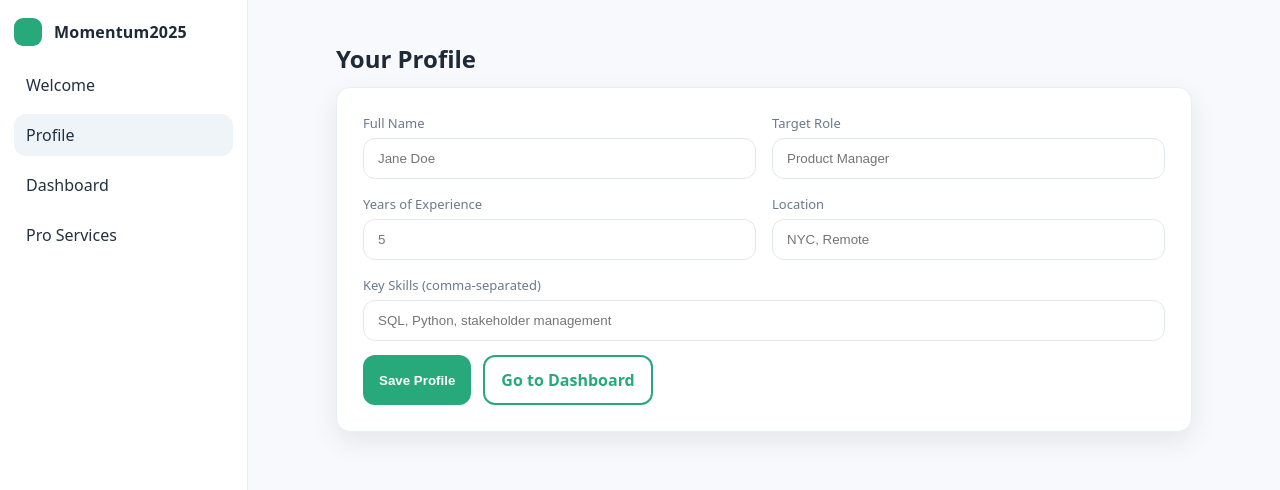
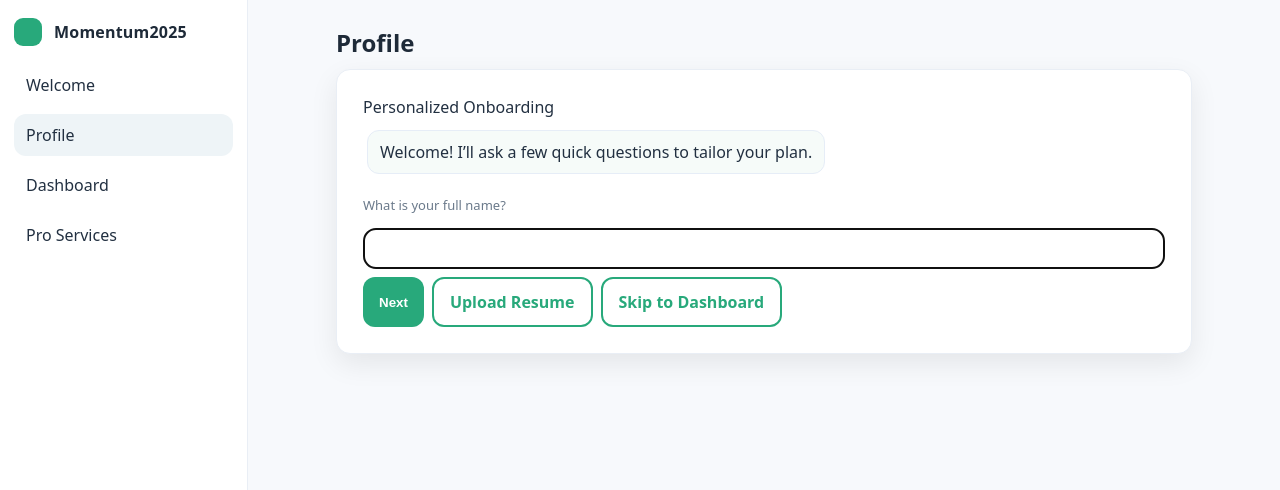
Before and after one commit to AGoff2689/Momentum2025, a Next.js app: page /profile in a window 1280 px wide. Shown: the top 490 px of the page. Built offline with nearby package versions, Linux system fonts and the light colour scheme.

Commit message:
Real AI flow: /api/coach endpoint, global Assistant, new chat-style Profile with plan generation

```diff
--- /dev/null
+++ b/app/api/coach/route.ts
@@ -0,0 +1,29 @@
+import { NextResponse } from "next/server";
+
+export async function POST(req: Request) {
+  try {
+    const { prompt = "", profile } = await req.json();
+
+    // Very small heuristic reply — swap with real LLM later.
+    const base =
+`Based on: "${prompt || "your career profile"}"
+Here’s a 1-week starter plan you can follow:`;
+    const plan = [
+      "Refine resume bullets with measurable outcomes",
+      "Apply to 5 roles aligned to your target",
+      "30 minutes/day interview practice",
+      "Reach out to 3 relevant contacts",
+      "Block 2 hours for a portfolio/example"
+    ];
+
+    const reply =
+`${base}
+• ${plan.join("\n• ")}
+
+Tell me your target role, desired industry, and timeframe to personalize further.`;
+
+    return NextResponse.json({ reply, plan });
+  } catch {
+    return NextResponse.json({ reply: "I couldn’t process that—try again." }, { status: 200 });
+  }
+}
--- a/app/profile/page.tsx
+++ b/app/profile/page.tsx
@@ -1,70 +1,146 @@
 "use client";
-import { useEffect, useState } from "react";
+import { useEffect, useRef, useState } from "react";
 
-type F = { name:string; role:string; exp:string; skills:string; location:string };
+type Q = { id:string, label:string, placeholder?:string };
+const QUESTIONS: Q[] = [
+  { id:"name", label:"What is your full name?" },
+  { id:"role", label:"What role are you targeting?" , placeholder:"e.g., Product Manager" },
+  { id:"industry", label:"Which industries interest you most?" , placeholder:"e.g., Fintech, SaaS" },
+  { id:"timeframe", label:"What is your target timeframe?" , placeholder:"e.g., 8 weeks" },
+  { id:"experience", label:"Years of experience?" , placeholder:"e.g., 5" },
+  { id:"skills", label:"Key skills (comma-separated)?" , placeholder:"SQL, Python, stakeholder mgmt" },
+  { id:"location", label:"Preferred location or remote?" , placeholder:"NYC, Remote" },
+];
 
 export default function ProfilePage(){
-  const [form, setForm] = useState<F>({ name:"", role:"", exp:"", skills:"", location:"" });
+  const [answers, setAnswers] = useState<Record<string,string>>({});
+  const [i, setI] = useState(0);
+  const [input, setInput] = useState("");
+  const [chat, setChat] = useState<{ role:"user"|"assistant", text:string }[]>([]);
+  const [resumeName, setResumeName] = useState<string>("");
+  const box = useRef<HTMLInputElement>(null);
 
-  // Load once on mount (won't steal focus)
-  useEffect(() => {
-    try {
-      setForm({
-        name: localStorage.getItem("m25:name") || "",
-        role: localStorage.getItem("m25:role") || "",
-        exp: localStorage.getItem("m25:exp") || "",
-        skills: localStorage.getItem("m25:skills") || "",
-        location: localStorage.getItem("m25:location") || "",
-      });
-    } catch {}
+  // Load any existing profile
+  useEffect(()=>{
+    try{
+      const saved = localStorage.getItem("m25:profile");
+      if (saved) {
+        const parsed = JSON.parse(saved);
+        setAnswers(parsed);
+      }
+    }catch{}
   }, []);
 
-  const onChange = (k: keyof F) => (e: React.ChangeEvent<HTMLInputElement>) =>
-    setForm(prev => ({ ...prev, [k]: e.target.value }));
+  // Initialize chat
+  useEffect(()=>{
+    if (chat.length===0) {
+      setChat([{ role:"assistant", text:"Welcome! I’ll ask a few quick questions to tailor your plan." }]);
+    }
+  }, [chat.length]);
 
-  const save = () => {
-    try {
-      localStorage.setItem("m25:name", form.name);
-      localStorage.setItem("m25:role", form.role);
-      localStorage.setItem("m25:exp", form.exp);
-      localStorage.setItem("m25:skills", form.skills);
-      localStorage.setItem("m25:location", form.location);
-      alert("Profile saved ✓");
-    } catch {}
-  };
+  // Focus input
+  useEffect(()=>{ box.current?.focus(); }, [i]);
+
+  // Persist on change
+  useEffect(()=>{ try{ localStorage.setItem("m25:profile", JSON.stringify(answers)); }catch{} }, [answers]);
+
+  const q = QUESTIONS[i];
+
+  function next(){
+    const val = input.trim();
+    if (!q || !val) return;
+    setChat(prev=>[...prev, {role:"user", text: val }]);
+    setAnswers(prev=>({ ...prev, [q.id]: val }));
+    setInput("");
+    if (i < QUESTIONS.length - 1) {
+      const nextQ = QUESTIONS[i+1];
+      setChat(prev=>[...prev, {role:"assistant", text: nextQ.label }]);
+      setI(i+1);
+    } else {
+      setChat(prev=>[...prev, {role:"assistant", text:"Thanks! I’ll use this to draft a weekly plan. You can refine it with the AI any time."}]);
+    }
+  }
+
+  async function generatePlan(){
+    const prompt =
+      `Create a weekly plan for a ${answers.role || "professional"} in ${answers.industry || "their industry"} targeting ${answers.timeframe || "4-8 weeks"}.`;
+    try{
+      const r = await fetch("/api/coach", { method:"POST", headers:{ "Content-Type":"application/json" }, body: JSON.stringify({ prompt, profile: answers }) });
+      const data = await r.json();
+      setChat(prev=>[...prev, {role:"assistant", text: data?.reply || "Plan ready." }]);
+      // store plan for dashboard/assistant
+      if (Array.isArray(data?.plan)) {
+        localStorage.setItem("m25:plan", JSON.stringify(data.plan.map((t:string)=>({done:false,text:t}))));
+      }
+      alert("Plan created! Check the AI bubble or Dashboard.");
+    }catch{
+      alert("Could not generate plan — try again.");
+    }
+  }
+
+  function onUpload(e: React.ChangeEvent<HTMLInputElement>){
+    const f = e.currentTarget.files?.[0];
+    if (!f) return;
+    setResumeName(f.name);
+    // Parsing is a stub here; a real parser can be added later.
+    setChat(prev=>[...prev, {role:"assistant", text:`Uploaded “${f.name}”. I’ll scan it and incorporate skills and experience.`}]);
+  }
 
   return (
-    <main className="container" style={{ paddingTop: 16, maxWidth: 900 }}>
-      <h1 className="h2" style={{ marginBottom: 12 }}>Your Profile</h1>
+    <main className="container" style={{ maxWidth:900 }}>
+      <h1 className="h2" style={{ marginBottom: 10 }}>Profile</h1>
 
-      <section className="card card-lg">
-        <div style={{ display:"grid", gap:"1rem", gridTemplateColumns:"repeat(2,minmax(0,1fr))" }}>
-          <div>
-            <label className="label">Full Name</label>
-            <input className="input" value={form.name} onChange={onChange("name")} placeholder="Jane Doe" />
-          </div>
-          <div>
-            <label className="label">Target Role</label>
-            <input className="input" value={form.role} onChange={onChange("role")} placeholder="Product Manager" />
-          </div>
-          <div>
-            <label className="label">Years of Experience</label>
-            <input className="input" value={form.exp} onChange={onChange("exp")} placeholder="5" />
-          </div>
-          <div>
-            <label className="label">Location</label>
-            <input className="input" value={form.location} onChange={onChange("location")} placeholder="NYC, Remote" />
-          </div>
-          <div style={{ gridColumn:"1 / -1" }}>
-            <label className="label">Key Skills (comma-separated)</label>
-            <input className="input" value={form.skills} onChange={onChange("skills")} placeholder="SQL, Python, stakeholder management" />
-          </div>
+      <section className="card card-lg" style={{marginBottom:12}}>
+        <div style={{display:"flex",gap:8,alignItems:"center",marginBottom:8}}>
+          <div className="badge">Personalized Onboarding</div>
+          {resumeName && <div className="badge">Resume: {resumeName}</div>}
         </div>
 
-        <div style={{ display:"flex", gap:12, marginTop:14 }}>
-          <button className="btn btn-primary" onClick={save}>Save Profile</button>
-          <a className="btn btn-outline" href="/dashboard">Go to Dashboard</a>
+        {/* Chat bubbles */}
+        <div style={{maxHeight:380,overflow:"auto",padding:4,marginBottom:10}}>
+          {chat.map((m,idx)=>(
+            <div key={idx} style={{display:"flex",justifyContent:m.role==="user"?"flex-end":"flex-start",marginBottom:8}}>
+              <div style={{
+                background:m.role==="user"?"#eff3f9":"#f6fbf9",
+                border:"1px solid #e6edf7",
+                padding:"10px 12px",borderRadius:12,maxWidth:520
+              }}>
+                {m.text}
+              </div>
+            </div>
+          ))}
         </div>
+
+        {/* Current question */}
+        {q && (
+          <div style={{display:"grid",gap:8}}>
+            <label className="label">{q.label}</label>
+            <input
+              ref={box}
+              className="input"
+              placeholder={q.placeholder || ""}
+              value={input}
+              onChange={e=>setInput(e.target.value)}
+              onKeyDown={e=>{ if(e.key==="Enter") next(); }}
+            />
+            <div style={{display:"flex",gap:8,flexWrap:"wrap"}}>
+              <button className="btn btn-primary" onClick={next}>Next</button>
+              <label className="btn btn-outline">
+                Upload Resume
+                <input type="file" accept=".pdf,.doc,.docx" onChange={onUpload} style={{display:"none"}} />
+              </label>
+              <a className="btn btn-outline" href="/dashboard">Skip to Dashboard</a>
+            </div>
+          </div>
+        )}
+
+        {/* If done, offer plan generation */}
+        {!q && (
+          <div style={{display:"flex",gap:10,flexWrap:"wrap"}}>
+            <button className="btn btn-primary" onClick={generatePlan}>Generate Plan</button>
+            <a className="btn btn-outline" href="/dashboard">Go to Dashboard</a>
+          </div>
+        )}
       </section>
     </main>
   );
```
Also changed, not shown: app/components/Assistant.tsx (+25 -52 lines), styles/assistant.css (+2 -6 lines).
